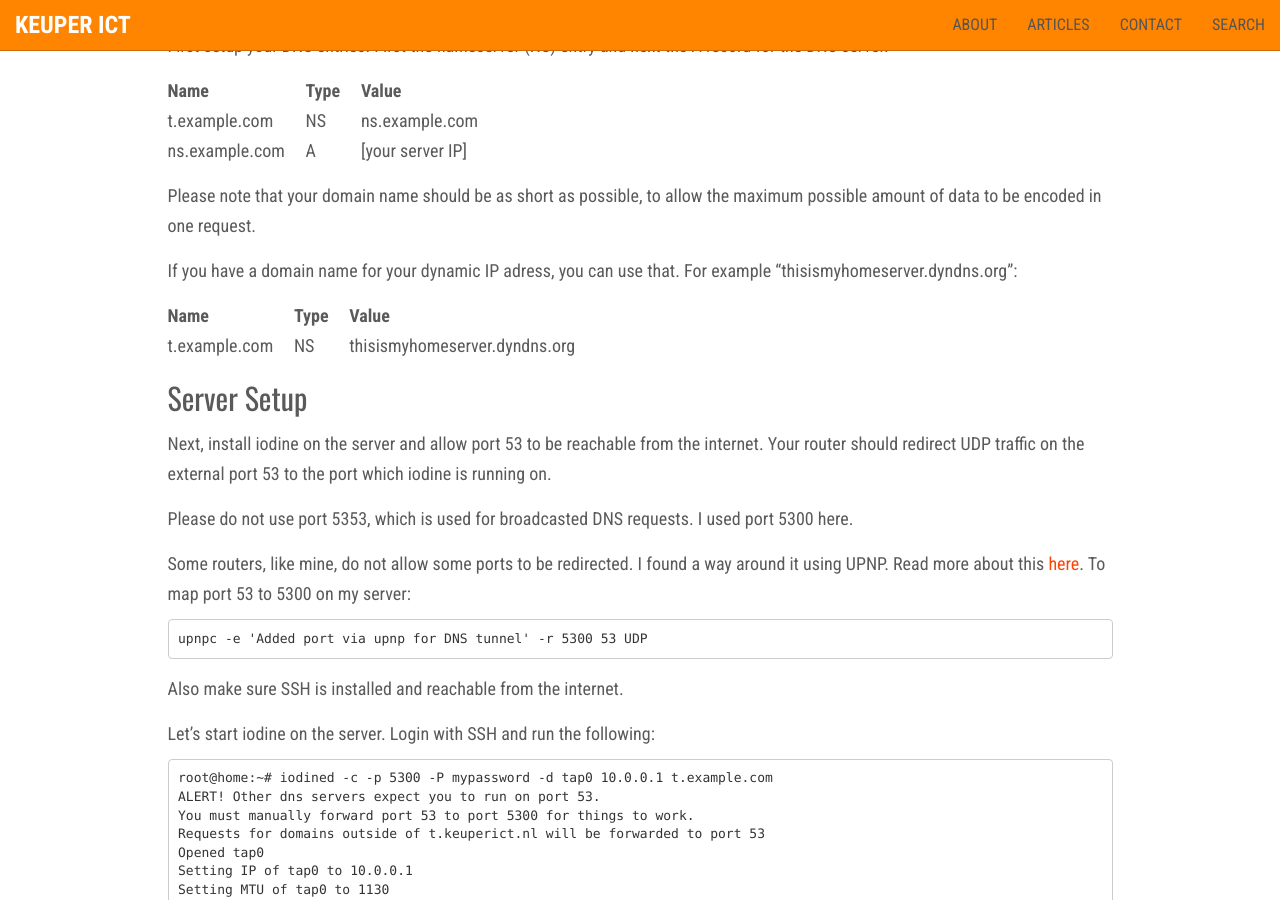
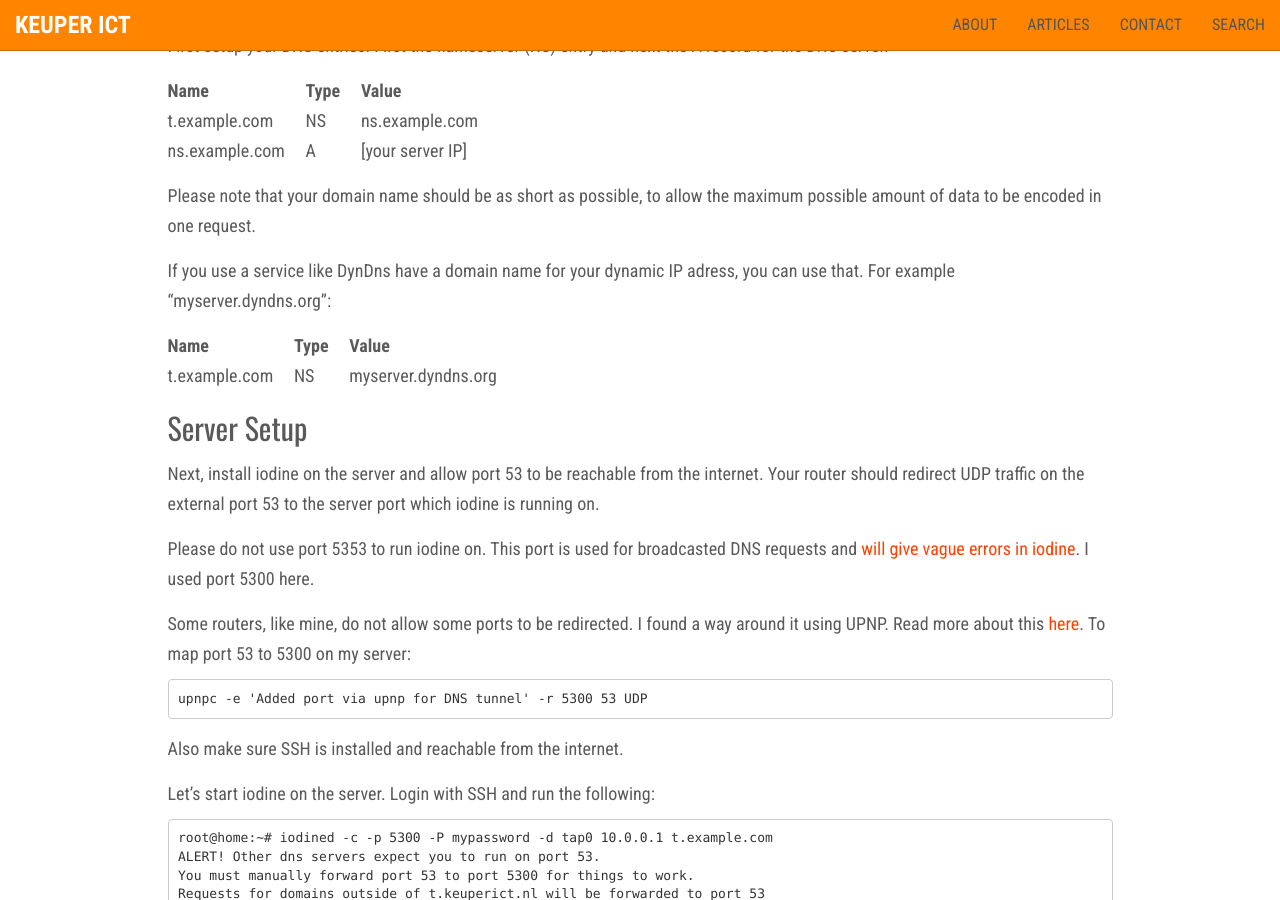
Before and after one commit to jkeuper/jkeuper.github.io, a Jekyll site: the page built from _posts/2020-01-07-work-around-captive-portal.md, in a window 1280 px wide and 900 px high, scrolled down 1888 px. Built offline with Jekyll 4.4.1, drawn with Linux system fonts in a browser that asks for light colours; nearby versions of some CDN libraries; some of the changed text lies outside the part shown.

Commit message:
Small updates

````diff
--- a/_posts/2020-01-07-work-around-captive-portal.md
+++ b/_posts/2020-01-07-work-around-captive-portal.md
@@ -66,21 +66,22 @@
 Please note that your domain name should be as short as possible, to
 allow the maximum possible amount of data to be encoded in one request.
 
-If you have a domain name for your dynamic IP adress, you can use that.
-For example "thisismyhomeserver.dyndns.org":
+If you use a service like DynDns have a domain name for your dynamic IP
+adress, you can use that. For example "myserver.dyndns.org":
 
 | Name           | &nbsp; &nbsp; &nbsp; | Type  | &nbsp; &nbsp; &nbsp; | Value            |
 | -------------- | - | ----- | - | ---------------- |
-| t.example.com  |   | NS    |   | thisismyhomeserver.dyndns.org |
+| t.example.com  |   | NS    |   | myserver.dyndns.org |
 
 
 ## Server Setup
 Next, install iodine on the server and allow port 53 to be reachable from
 the internet. Your router should redirect UDP traffic on the external port
-53 to the port which iodine is running on.
+53 to the server port which iodine is running on.
 
-Please do not use port 5353, which is used for broadcasted DNS requests. I
-used port 5300 here.
+Please do not use port 5353 to run iodine on. This port is used for
+broadcasted DNS requests and [will give vague errors in iodine](https://github.com/spritsail/iodine/issues/6).
+I used port 5300 here.
 
 Some routers, like mine, do not allow some ports to be redirected. I found
 a way around it using UPNP. Read more about this [here]({{ site.baseurl }}{% post_url 2017-10-10-exploring-upnp %}).
@@ -195,6 +196,18 @@
 You can use [iperf](https://github.com/esnet/iperf) to see what the
 actual speed is.
 
+```
+------------------------------------------------------------
+Server listening on TCP port 5001
+TCP window size: 85.3 KByte (default)
+------------------------------------------------------------
+[  4] local 10.0.0.1 port 5001 connected with 10.0.0.3 port 33032
+[ ID] Interval       Transfer     Bandwidth
+[  4]  0.0-22.6 sec   640 KBytes   231 Kbits/sec
+[  5] local 10.0.0.1 port 5001 connected with 10.0.0.3 port 33034
+[  5]  0.0-25.7 sec   768 KBytes   245 Kbits/sec
+```
+
 As alternative for sshuttle, you can use the `-D` options of SSH to
 have an SOCKS proxy hosted at port 8080, so you can access the internet
 via that proxy:
````
Also changed, not shown: other parts of _posts/2020-01-07-work-around-captive-portal.md (+3 -2 lines).
